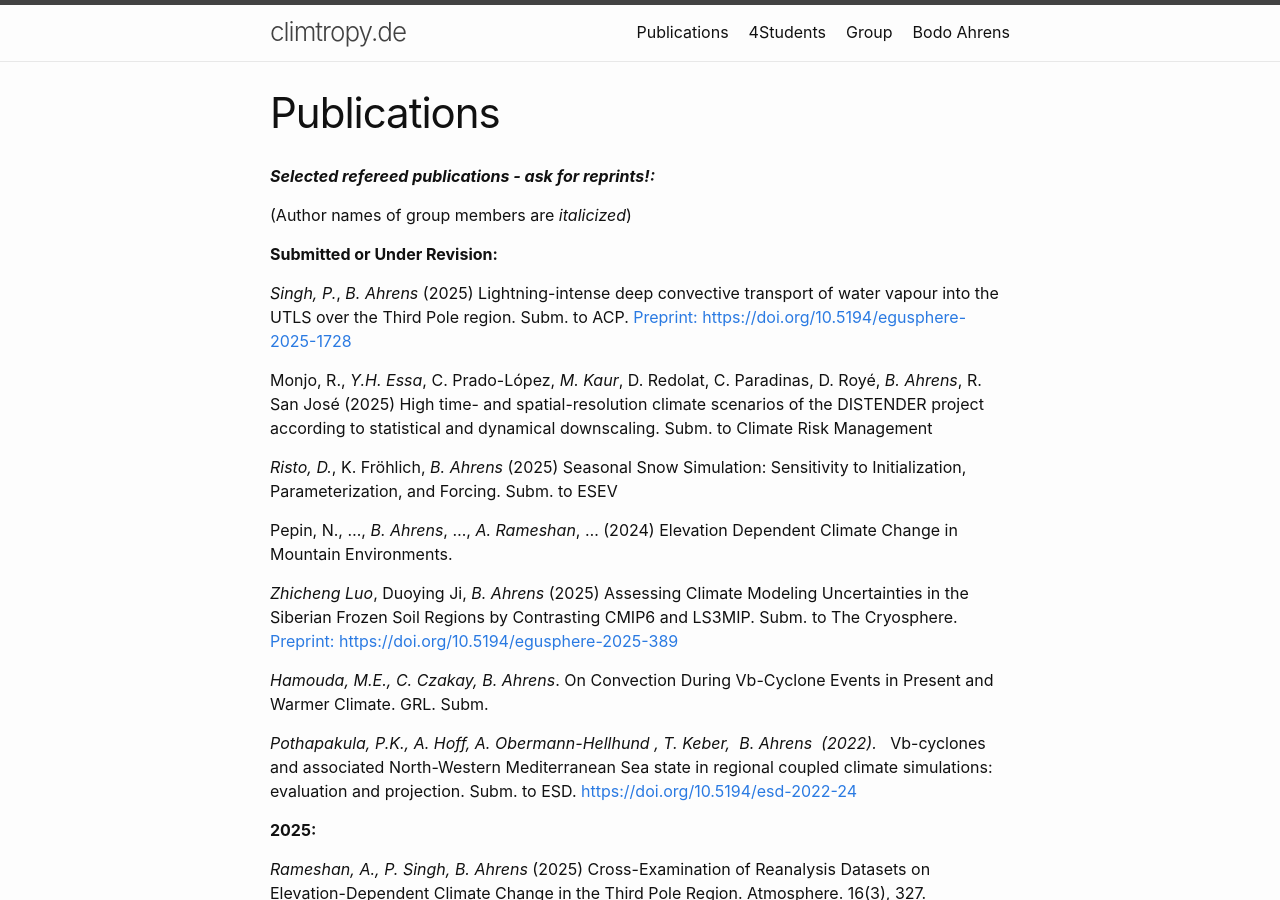
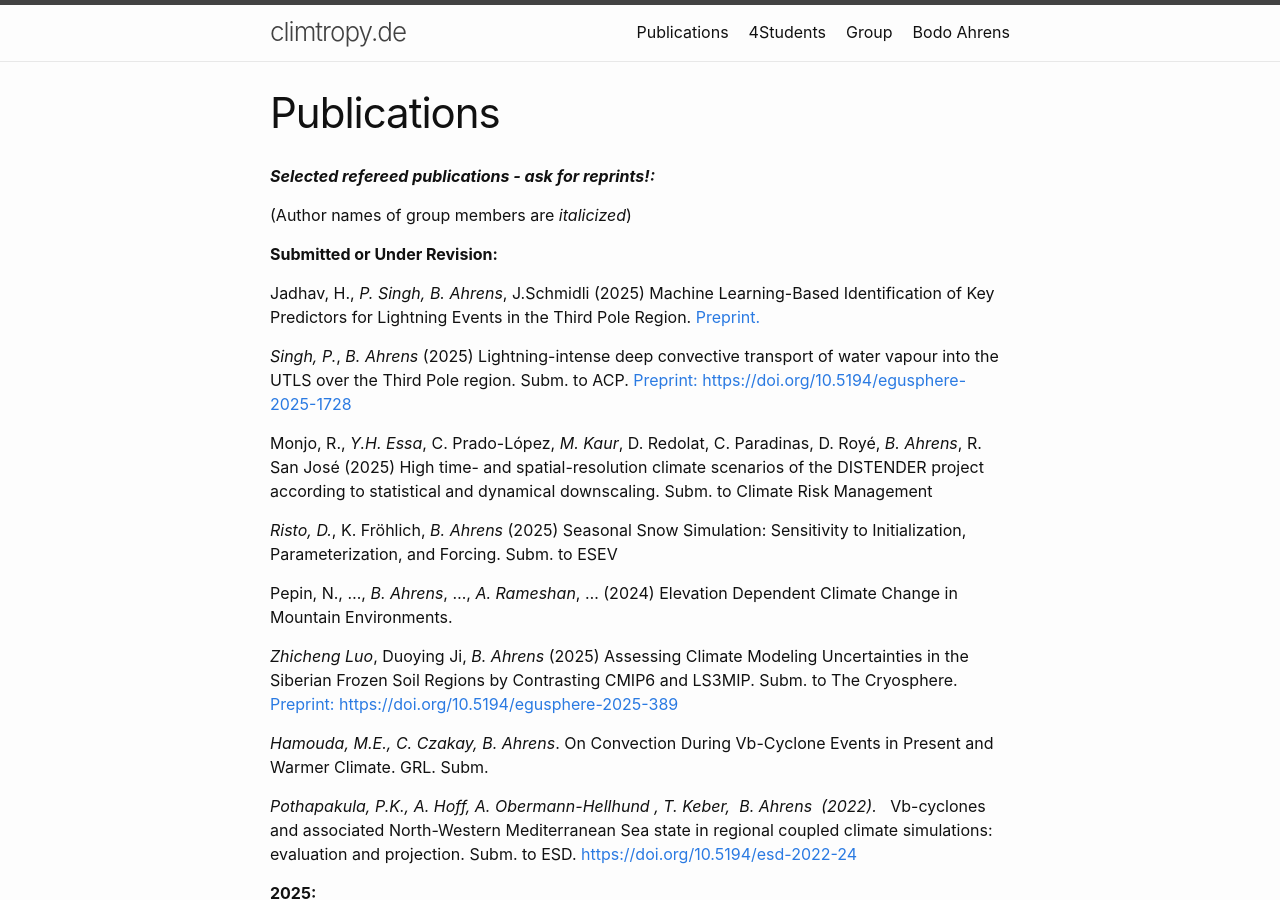
Before and after one commit to cliphy/cliphy.github.io, a Jekyll site: the page built from pubs.markdown, in a window 1280 px wide and 900 px high. Built offline with Jekyll 4.4.1, drawn with Linux system fonts in a browser that asks for light colours.

Commit message:
Update pubs.markdown

```diff
--- a/pubs.markdown
+++ b/pubs.markdown
@@ -11,6 +11,8 @@
 
 **Submitted or
 Under Revision:**
+
+Jadhav, H., *P. Singh, B. Ahrens*, J.Schmidli (2025) Machine Learning-Based Identification of Key Predictors for Lightning Events in the Third Pole Region. [Preprint.](https://www.preprints.org/manuscript/202505.1326/v1){:target="_blank" rel="noopener"}
 
 *Singh, P.*, *B. Ahrens* (2025) Lightning-intense deep convective transport of water vapour into the UTLS over the Third Pole region.
 Subm. to ACP. [Preprint: https://doi.org/10.5194/egusphere-2025-1728](https://doi.org/10.5194/egusphere-2025-1728){:target="_blank" rel="noopener"}
```
